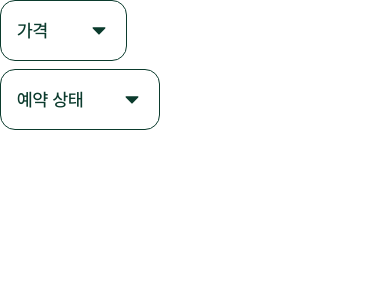
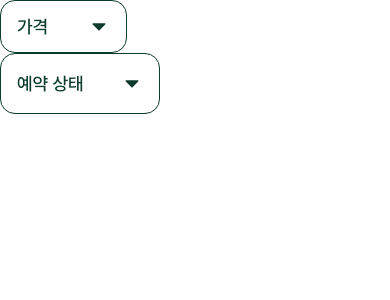
Before and after one commit to TripTripNow/TodayTrip, a Next.js app: page /test in a window 390 px wide. Shown: the top 300 px of the page. Built offline with nearby package versions, Linux system fonts and the light colour scheme.

Commit message:
Refactor: css 반응형 수정 #32

```diff
--- a/src/components/FilterDropdown/FilterDropdown.module.css
+++ b/src/components/FilterDropdown/FilterDropdown.module.css
@@ -2,6 +2,7 @@
 
 .price {
   width: 12.7rem;
+  height: 5.3rem;
 
   @media tablet {
     width: 12rem;
@@ -33,12 +34,17 @@
   color: var(--green0B);
   font-size: 1.8rem;
   font-weight: 500;
+}
+
+.priceWrapper {
+  composes: wrapper;
 
   @media mobile {
     padding: 1.2rem;
     font-size: 1.4rem;
   }
 }
+
 
 .option {
   width: 100%;
@@ -62,6 +68,10 @@
   font-size: 1.8rem;
   font-weight: 500;
   line-height: 2.2rem;
+}
+
+.priceList {
+  composes: list;
 
   @media mobile {
     font-size: 1.4rem;
--- a/src/components/FilterDropdown/FilterDropdown.tsx
+++ b/src/components/FilterDropdown/FilterDropdown.tsx
@@ -28,14 +28,18 @@ function FilterDropDown({ type }: FilterDropdownProps) {
 
   return (
     <div onBlur={handleClickOutside} className={type === '가격' ? styles.price : styles.reserve}>
-      <button value={value} onClick={handleDropdown} className={styles.wrapper}>
+      <button value={value} onClick={handleDropdown} className={type === '가격' ? styles.priceWrapper : styles.wrapper}>
         {value}
         {isOpen ? <ArrowDownIcon style={{ rotate: '180deg' }} /> : <ArrowDownIcon />}
       </button>
       {isOpen && (
         <div className={styles.option}>
           {lists.map((item, idx) => (
-            <button className={styles.list} key={idx} onClick={() => setValue(item)}>
+            <button
+              className={type === '가격' ? styles.priceList : styles.list}
+              key={idx}
+              onClick={() => setValue(item)}
+            >
               {item}
             </button>
           ))}
```
